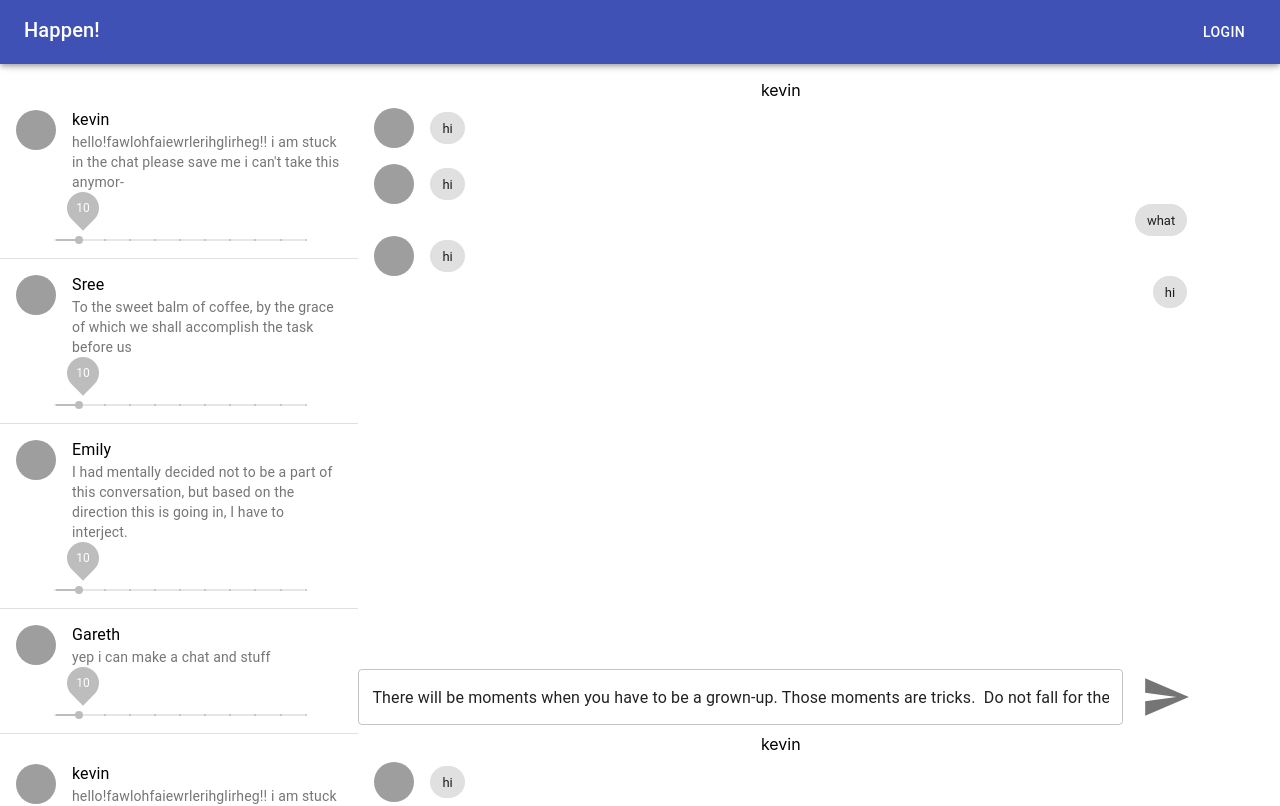
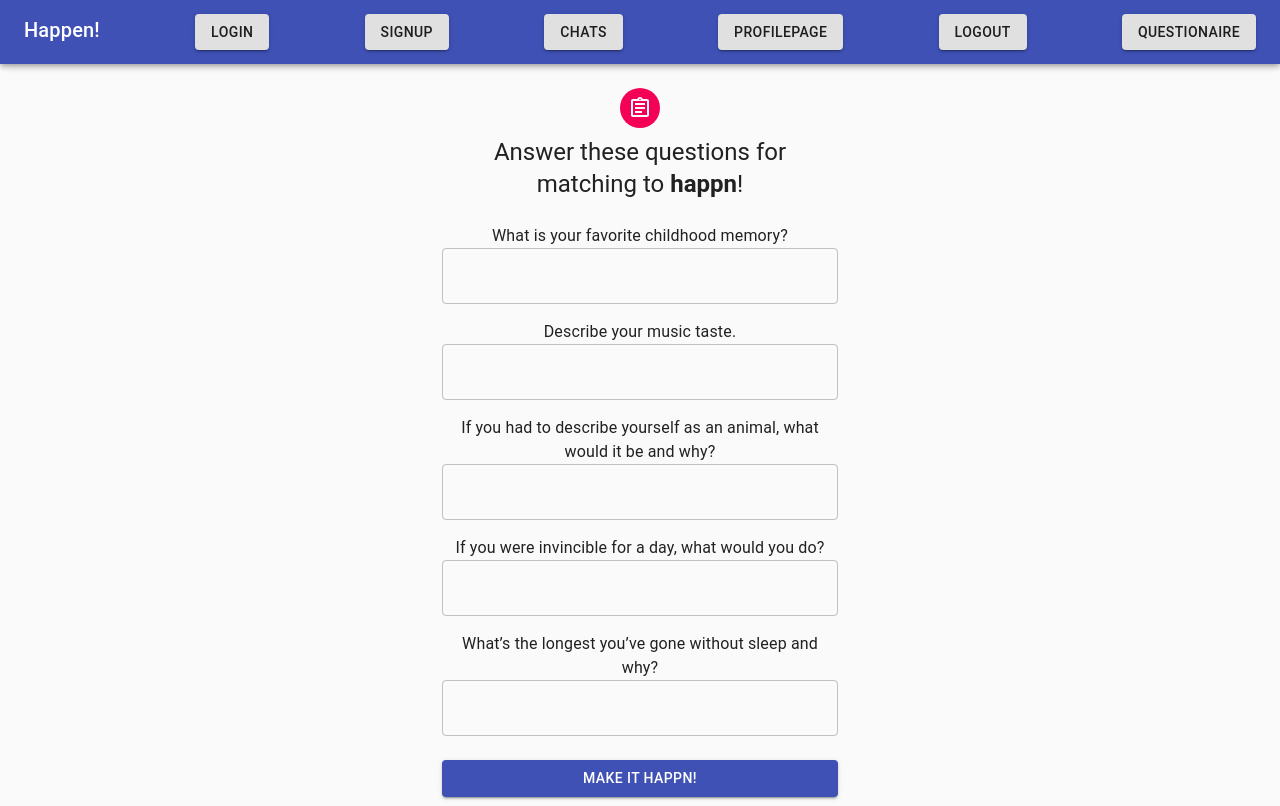
Before and after one commit to SreehariRamMohan/happn-fe, a React (Create React App) app: page /questionaire in a window 1280 px wide. Shown: the top 806 px of the page. Built offline with nearby package versions, Linux system fonts and the light colour scheme; no server answers; grey boxes are pictures that could not be loaded.

Commit message:
Add header buttons

```diff
--- a/package.json
+++ b/package.json
@@ -11,6 +11,7 @@
     "axios": "^0.21.1",
     "react": "^17.0.2",
     "react-dom": "^17.0.2",
+    "react-router-dom": "^5.2.0",
     "react-scripts": "4.0.3",
     "socket.io-client": "^4.0.1",
     "web-vitals": "^1.0.1",
--- a/src/App.js
+++ b/src/App.js
@@ -1,26 +1,39 @@
 import './App.css';
 import React from 'react';
 import { Button } from '@material-ui/core';
+import { Route, Switch } from 'react-router-dom';
 
 import ChatScreen from './views/ChatScreen';
 import AppHeader from './components/AppHeader';
 import ProfilePage from "./ProfilePage/ProfilePage"
+import Login from './Login';
+import SignUp from './SignUp';
+import Form from './Questions';
+
+
+const routes = [
+  { path: '/login', name: 'Login', Component: Login },
+  { path: '/signup', name: 'Signup', Component: SignUp },
+  { path: '/chats', name: 'Chats', Component: ChatScreen },
+  { path: '/profilePage', name: 'Profile Page', Component: ProfilePage },
+  { path: '/logout', name: 'Logout', Component: Login },
+  { path: '/questionaire', name: 'Questionaire', Component: Form }
+];
 
 function App() {
   return (
     <div className="App">
       <AppHeader />
       <div style={{marginTop: "10vh"}}>
+        <Switch>
         {
-          // <ProfilePage />
+          routes.map(({ path, Component }) => (
+            <Route key={path} exact path={path}>
+              <Component />
+            </Route>
+          ))
         }
-        {
-
-          <React.Fragment>
-            <ChatScreen username="user1"/>
-            <ChatScreen username="user2"/>
-          </React.Fragment>
-        }
+        </Switch>
       </div>
     </div>
   );
--- a/src/components/AppHeader.js
+++ b/src/components/AppHeader.js
@@ -1,14 +1,27 @@
 import React from 'react';
 import { Button, Box, AppBar, Toolbar, IconButton, Typography } from '@material-ui/core';
+import { NavLink } from 'react-router-dom';
 
 export default function AppHeader() {
+
+  const routes = ['login', 'signup', 'chats', 'profilePage', 'logout', 'questionaire'];
   return (
     <div style={{flexGrow: "1"}}>
       <AppBar>
         <Toolbar>
           <div style={styles.container}>
             <Typography edge="start" variant="h6"> Happen! </Typography>
-            <Button color="inherit">Login</Button>
+
+            { routes.map((aName) =>
+              <NavLink to={ `/${aName}` }>
+                <Button variant="contained">
+                  {aName}
+                </Button>
+              </NavLink>
+
+              )
+            }
+
           </div>
         </Toolbar>
       </AppBar>
--- a/src/index.js
+++ b/src/index.js
@@ -2,10 +2,8 @@
 import ReactDOM from 'react-dom';
 import './index.css';
 import App from './App';
-import Login from './Login';
-import SignUp from './SignUp';
-import Form from './Questions';
 import reportWebVitals from './reportWebVitals';
+import { BrowserRouter } from 'react-router-dom';
 
 ReactDOM.render(
   <React.StrictMode>
@@ -14,7 +12,10 @@
         // <SignUp />
         // <Form />
     }
-    <App />
+
+    <BrowserRouter>
+      <App />
+    </BrowserRouter>
   </React.StrictMode>,
   document.getElementById('root')
 );
--- a/src/views/ChatScreen.js
+++ b/src/views/ChatScreen.js
@@ -29,7 +29,7 @@
 
   const [currentlyMessaging, setCurrentlyMessaging] = useState(contacts[0].name);
 
-  const my_friend_code = props.username;
+  const my_friend_code = "user1";
   const socket = io("ws://localhost:5000/websockets", { query: `friend_code=${my_friend_code}` });
 
   useEffect(() => {
```
Also changed, not shown: 1 other file (tests, documents, lock files or other folders).
